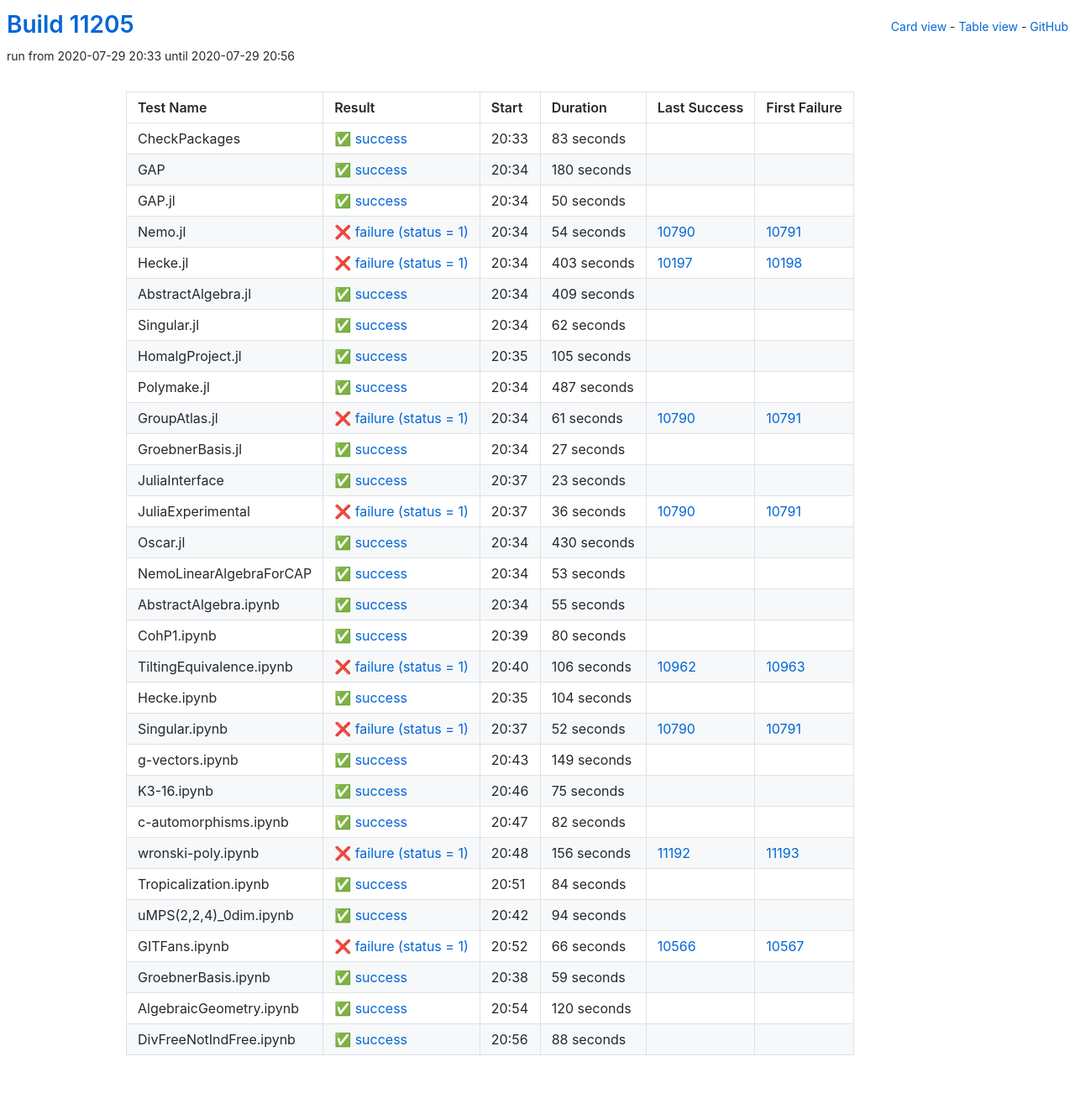
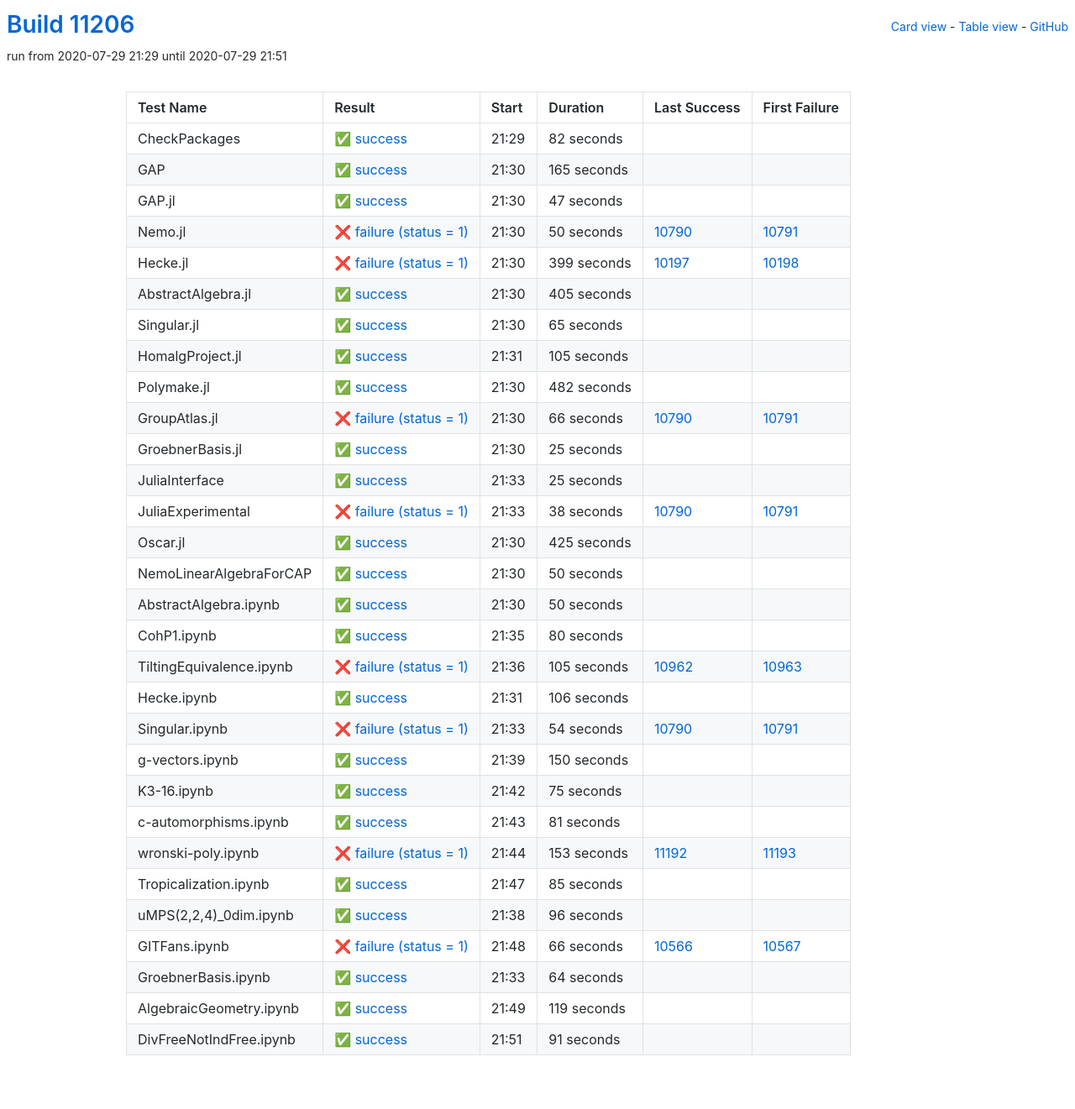
Before and after one commit to oscar-system/oscar-ci-status, a Jekyll site: the page built from table.html, in a window 1280 px wide. Shown: the whole page at 84% size. Built offline with Jekyll 4.4.1, drawn with Linux system fonts in a browser that asks for light colours.

Commit message:
Build #11206

```diff
--- a/_data/ci.yml
+++ b/_data/ci.yml
@@ -1,6 +1,6 @@
 ---
-build: 11205
-build_url: https://oscarci.mathematik.uni-kl.de/job/oscar/11205/
+build: 11206
+build_url: https://oscarci.mathematik.uni-kl.de/job/oscar/11206/
 job: oscar
 organization: oscar-system
 repo: oscar-ci-status
@@ -8,92 +8,92 @@
 tests:
 - name: CheckPackages
   id: checkpackages
-  log: https://oscarci.mathematik.uni-kl.de/job/oscar/11205/artifact/logs/build-11205/CheckPackages.log
-  start: 2020-07-29 20:33
+  log: https://oscarci.mathematik.uni-kl.de/job/oscar/11206/artifact/logs/build-11206/CheckPackages.log
+  start: 2020-07-29 21:29
   success: true
   exitcode: 0
   status: success
-  duration: 83
+  duration: 82
   last_success: false
   last_success_url:
   first_failure: false
   first_failure_url:
 - name: GAP
   id: gap
-  log: https://oscarci.mathematik.uni-kl.de/job/oscar/11205/artifact/logs/build-11205/GAP.log
-  start: 2020-07-29 20:34
+  log: https://oscarci.mathematik.uni-kl.de/job/oscar/11206/artifact/logs/build-11206/GAP.log
+  start: 2020-07-29 21:30
   success: true
   exitcode: 0
   status: success
-  duration: 180
+  duration: 165
   last_success: false
   last_success_url:
   first_failure: false
   first_failure_url:
 - name: GAP.jl
   id: gap-jl
-  log: https://oscarci.mathematik.uni-kl.de/job/oscar/11205/artifact/logs/build-11205/GAP.jl.log
-  start: 2020-07-29 20:34
+  log: https://oscarci.mathematik.uni-kl.de/job/oscar/11206/artifact/logs/build-11206/GAP.jl.log
+  start: 2020-07-29 21:30
   success: true
   exitcode: 0
   status: success
-  duration: 50
+  duration: 47
   last_success: false
   last_success_url:
   first_failure: false
   first_failure_url:
 - name: Nemo.jl
   id: nemo-jl
-  log: https://oscarci.mathematik.uni-kl.de/job/oscar/11205/artifact/logs/build-11205/Nemo.jl.log
-  start: 2020-07-29 20:34
+  log: https://oscarci.mathematik.uni-kl.de/job/oscar/11206/artifact/logs/build-11206/Nemo.jl.log
+  start: 2020-07-29 21:30
   success: false
   exitcode: 1
   status: failure
-  duration: 54
+  duration: 50
   last_success: 10790
   last_success_url: https://oscarci.mathematik.uni-kl.de/job/oscar/10790/
   first_failure: 10791
   first_failure_url: https://oscarci.mathematik.uni-kl.de/job/oscar/10791/
 - name: Hecke.jl
   id: hecke-jl
-  log: https://oscarci.mathematik.uni-kl.de/job/oscar/11205/artifact/logs/build-11205/Hecke.jl.log
-  start: 2020-07-29 20:34
+  log: https://oscarci.mathematik.uni-kl.de/job/oscar/11206/artifact/logs/build-11206/Hecke.jl.log
+  start: 2020-07-29 21:30
   success: false
   exitcode: 1
   status: failure
-  duration: 403
+  duration: 399
   last_success: 10197
   last_success_url: https://oscarci.mathematik.uni-kl.de/job/oscar/10197/
   first_failure: 10198
   first_failure_url: https://oscarci.mathematik.uni-kl.de/job/oscar/10198/
 - name: AbstractAlgebra.jl
   id: abstractalgebra-jl
-  log: https://oscarci.mathematik.uni-kl.de/job/oscar/11205/artifact/logs/build-11205/AbstractAlgebra.jl.log
-  start: 2020-07-29 20:34
+  log: https://oscarci.mathematik.uni-kl.de/job/oscar/11206/artifact/logs/build-11206/AbstractAlgebra.jl.log
+  start: 2020-07-29 21:30
   success: true
   exitcode: 0
   status: success
-  duration: 409
+  duration: 405
   last_success: false
   last_success_url:
   first_failure: false
   first_failure_url:
 - name: Singular.jl
   id: singular-jl
-  log: https://oscarci.mathematik.uni-kl.de/job/oscar/11205/artifact/logs/build-11205/Singular.jl.log
-  start: 2020-07-29 20:34
+  log: https://oscarci.mathematik.uni-kl.de/job/oscar/11206/artifact/logs/build-11206/Singular.jl.log
+  start: 2020-07-29 21:30
   success: true
   exitcode: 0
   status: success
-  duration: 62
+  duration: 65
   last_success: false
   last_success_url:
   first_failure: false
   first_failure_url:
 - name: HomalgProject.jl
   id: homalgproject-jl
-  log: https://oscarci.mathematik.uni-kl.de/job/oscar/11205/artifact/logs/build-11205/HomalgProject.jl.log
-  start: 2020-07-29 20:35
+  log: https://oscarci.mathematik.uni-kl.de/job/oscar/11206/artifact/logs/build-11206/HomalgProject.jl.log
+  start: 2020-07-29 21:31
   success: true
   exitcode: 0
   status: success
@@ -104,104 +104,104 @@
   first_failure_url:
 - name: Polymake.jl
   id: polymake-jl
-  log: https://oscarci.mathematik.uni-kl.de/job/oscar/11205/artifact/logs/build-11205/Polymake.jl.log
-  start: 2020-07-29 20:34
+  log: https://oscarci.mathematik.uni-kl.de/job/oscar/11206/artifact/logs/build-11206/Polymake.jl.log
+  start: 2020-07-29 21:30
   success: true
   exitcode: 0
   status: success
-  duration: 487
+  duration: 482
   last_success: false
   last_success_url:
   first_failure: false
   first_failure_url:
 - name: GroupAtlas.jl
   id: groupatlas-jl
-  log: https://oscarci.mathematik.uni-kl.de/job/oscar/11205/artifact/logs/build-11205/GroupAtlas.jl.log
-  start: 2020-07-29 20:34
+  log: https://oscarci.mathematik.uni-kl.de/job/oscar/11206/artifact/logs/build-11206/GroupAtlas.jl.log
+  start: 2020-07-29 21:30
   success: false
   exitcode: 1
   status: failure
-  duration: 61
+  duration: 66
   last_success: 10790
   last_success_url: https://oscarci.mathematik.uni-kl.de/job/oscar/10790/
   first_failure: 10791
   first_failure_url: https://oscarci.mathematik.uni-kl.de/job/oscar/10791/
 - name: GroebnerBasis.jl
   id: groebnerbasis-jl
-  log: https://oscarci.mathematik.uni-kl.de/job/oscar/11205/artifact/logs/build-11205/GroebnerBasis.jl.log
-  start: 2020-07-29 20:34
+  log: https://oscarci.mathematik.uni-kl.de/job/oscar/11206/artifact/logs/build-11206/GroebnerBasis.jl.log
+  start: 2020-07-29 21:30
   success: true
   exitcode: 0
   status: success
-  duration: 27
+  duration: 25
   last_success: false
   last_success_url:
   first_failure: false
   first_failure_url:
 - name: JuliaInterface
   id: juliainterface
-  log: https://oscarci.mathematik.uni-kl.de/job/oscar/11205/artifact/logs/build-11205/JuliaInterface.log
-  start: 2020-07-29 20:37
+  log: https://oscarci.mathematik.uni-kl.de/job/oscar/11206/artifact/logs/build-11206/JuliaInterface.log
+  start: 2020-07-29 21:33
   success: true
   exitcode: 0
   status: success
-  duration: 23
+  duration: 25
   last_success: false
   last_success_url:
   first_failure: false
   first_failure_url:
 - name: JuliaExperimental
   id: juliaexperimental
-  log: https://oscarci.mathematik.uni-kl.de/job/oscar/11205/artifact/logs/build-11205/JuliaExperimental.log
-  start: 2020-07-29 20:37
+  log: https://oscarci.mathematik.uni-kl.de/job/oscar/11206/artifact/logs/build-11206/JuliaExperimental.log
+  start: 2020-07-29 21:33
   success: false
   exitcode: 1
   status: failure
-  duration: 36
+  duration: 38
   last_success: 10790
   last_success_url: https://oscarci.mathematik.uni-kl.de/job/oscar/10790/
   first_failure: 10791
   first_failure_url: https://oscarci.mathematik.uni-kl.de/job/oscar/10791/
 - name: Oscar.jl
   id: oscar-jl
-  log: https://oscarci.mathematik.uni-kl.de/job/oscar/11205/artifact/logs/build-11205/Oscar.jl.log
-  start: 2020-07-29 20:34
+  log: https://oscarci.mathematik.uni-kl.de/job/oscar/11206/artifact/logs/build-11206/Oscar.jl.log
+  start: 2020-07-29 21:30
   success: true
   exitcode: 0
   status: success
-  duration: 430
+  duration: 425
   last_success: false
   last_success_url:
   first_failure: false
   first_failure_url:
 - name: NemoLinearAlgebraForCAP
   id: nemolinearalgebraforcap
-  log: https://oscarci.mathematik.uni-kl.de/job/oscar/11205/artifact/logs/build-11205/NemoLinearAlgebraForCAP.log
-  start: 2020-07-29 20:34
+  log: https://oscarci.mathematik.uni-kl.de/job/oscar/11206/artifact/logs/build-11206/NemoLinearAlgebraForCAP.log
+  start: 2020-07-29 21:30
   success: true
   exitcode: 0
   status: success
-  duration: 53
+  duration: 50
   last_success: false
   last_success_url:
   first_failure: false
   first_failure_url:
 - name: AbstractAlgebra.ipynb
   id: abstractalgebra-ipynb
-  log: https://oscarci.mathematik.uni-kl.de/job/oscar/11205/artifact/logs/build-11205/AbstractAlgebra.ipynb.log
-  start: 2020-07-29 20:34
+  log: https://oscarci.mathematik.uni-kl.de/job/oscar/11206/artifact/logs/build-11206/AbstractAlgebra.ipynb.log
+  start: 2020-07-29 21:30
   success: true
   exitcode: 0
   status: success
-  duration: 55
+  duration: 50
   last_success: false
   last_success_url:
   first_failure: false
   first_failure_url:
 - name: CohP1.ipynb
   id: cohp1-ipynb
-  log: https://oscarci.mathematik.uni-kl.de/job/oscar/11205/artifact/logs/build-11205/CohP1.ipynb.log
-  start: 2020-07-29 20:39
+  log: https://oscarci.mathematik.uni-kl.de/job/oscar/11206/artifact/logs/build-11206/CohP1.ipynb.log
+  start: 2020-07-29 21:35
   success: true
   exitcode: 0
   status: success
@@ -212,56 +212,56 @@
   first_failure_url:
 - name: TiltingEquivalence.ipynb
   id: tiltingequivalence-ipynb
-  log: https://oscarci.mathematik.uni-kl.de/job/oscar/11205/artifact/logs/build-11205/TiltingEquivalence.ipynb.log
-  start: 2020-07-29 20:40
+  log: https://oscarci.mathematik.uni-kl.de/job/oscar/11206/artifact/logs/build-11206/TiltingEquivalence.ipynb.log
+  start: 2020-07-29 21:36
   success: false
   exitcode: 1
   status: failure
-  duration: 106
+  duration: 105
   last_success: 10962
   last_success_url: https://oscarci.mathematik.uni-kl.de/job/oscar/10962/
   first_failure: 10963
   first_failure_url: https://oscarci.mathematik.uni-kl.de/job/oscar/10963/
 - name: Hecke.ipynb
   id: hecke-ipynb
-  log: https://oscarci.mathematik.uni-kl.de/job/oscar/11205/artifact/logs/build-11205/Hecke.ipynb.log
-  start: 2020-07-29 20:35
+  log: https://oscarci.mathematik.uni-kl.de/job/oscar/11206/artifact/logs/build-11206/Hecke.ipynb.log
+  start: 2020-07-29 21:31
   success: true
   exitcode: 0
   status: success
-  duration: 104
+  duration: 106
   last_success: false
   last_success_url:
   first_failure: false
   first_failure_url:
 - name: Singular.ipynb
   id: singular-ipynb
-  log: https://oscarci.mathematik.uni-kl.de/job/oscar/11205/artifact/logs/build-11205/Singular.ipynb.log
-  start: 2020-07-29 20:37
+  log: https://oscarci.mathematik.uni-kl.de/job/oscar/11206/artifact/logs/build-11206/Singular.ipynb.log
+  start: 2020-07-29 21:33
   success: false
   exitcode: 1
   status: failure
-  duration: 52
+  duration: 54
   last_success: 10790
   last_success_url: https://oscarci.mathematik.uni-kl.de/job/oscar/10790/
   first_failure: 10791
   first_failure_url: https://oscarci.mathematik.uni-kl.de/job/oscar/10791/
 - name: g-vectors.ipynb
   id: g-vectors-ipynb
-  log: https://oscarci.mathematik.uni-kl.de/job/oscar/11205/artifact/logs/build-11205/g-vectors.ipynb.log
-  start: 2020-07-29 20:43
+  log: https://oscarci.mathematik.uni-kl.de/job/oscar/11206/artifact/logs/build-11206/g-vectors.ipynb.log
+  start: 2020-07-29 21:39
   success: true
   exitcode: 0
   status: success
-  duration: 149
+  duration: 150
   last_success: false
   last_success_url:
   first_failure: false
   first_failure_url:
 - name: K3-16.ipynb
   id: k3-16-ipynb
-  log: https://oscarci.mathematik.uni-kl.de/job/oscar/11205/artifact/logs/build-11205/K3-16.ipynb.log
-  start: 2020-07-29 20:46
+  log: https://oscarci.mathematik.uni-kl.de/job/oscar/11206/artifact/logs/build-11206/K3-16.ipynb.log
+  start: 2020-07-29 21:42
   success: true
   exitcode: 0
   status: success
@@ -272,56 +272,56 @@
   first_failure_url:
 - name: c-automorphisms.ipynb
   id: c-automorphisms-ipynb
-  log: https://oscarci.mathematik.uni-kl.de/job/oscar/11205/artifact/logs/build-11205/c-automorphisms.ipynb.log
-  start: 2020-07-29 20:47
+  log: https://oscarci.mathematik.uni-kl.de/job/oscar/11206/artifact/logs/build-11206/c-automorphisms.ipynb.log
+  start: 2020-07-29 21:43
   success: true
   exitcode: 0
   status: success
-  duration: 82
+  duration: 81
   last_success: false
   last_success_url:
   first_failure: false
   first_failure_url:
 - name: wronski-poly.ipynb
   id: wronski-poly-ipynb
-  log: https://oscarci.mathematik.uni-kl.de/job/oscar/11205/artifact/logs/build-11205/wronski-poly.ipynb.log
-  start: 2020-07-29 20:48
+  log: https://oscarci.mathematik.uni-kl.de/job/oscar/11206/artifact/logs/build-11206/wronski-poly.ipynb.log
+  start: 2020-07-29 21:44
   success: false
   exitcode: 1
   status: failure
-  duration: 156
+  duration: 153
   last_success: 11192
   last_success_url: https://oscarci.mathematik.uni-kl.de/job/oscar/11192/
   first_failure: 11193
   first_failure_url: https://oscarci.mathematik.uni-kl.de/job/oscar/11193/
 - name: Tropicalization.ipynb
   id: tropicalization-ipynb
-  log: https://oscarci.mathematik.uni-kl.de/job/oscar/11205/artifact/logs/build-11205/Tropicalization.ipynb.log
-  start: 2020-07-29 20:51
+  log: https://oscarci.mathematik.uni-kl.de/job/oscar/11206/artifact/logs/build-11206/Tropicalization.ipynb.log
+  start: 2020-07-29 21:47
   success: true
   exitcode: 0
   status: success
-  duration: 84
+  duration: 85
   last_success: false
   last_success_url:
   first_failure: false
   first_failure_url:
 - name: uMPS(2,2,4)_0dim.ipynb
   id: umps-2-2-4-0dim-ipynb
-  log: https://oscarci.mathematik.uni-kl.de/job/oscar/11205/artifact/logs/build-11205/uMPS-2-2-4-_0dim.ipynb.log
-  start: 2020-07-29 20:42
+  log: https://oscarci.mathematik.uni-kl.de/job/oscar/11206/artifact/logs/build-11206/uMPS-2-2-4-_0dim.ipynb.log
+  start: 2020-07-29 21:38
   success: true
   exitcode: 0
   status: success
-  duration: 94
+  duration: 96
   last_success: false
   last_success_url:
   first_failure: false
   first_failure_url:
 - name: GITFans.ipynb
   id: gitfans-ipynb
-  log: https://oscarci.mathematik.uni-kl.de/job/oscar/11205/artifact/logs/build-11205/GITFans.ipynb.log
-  start: 2020-07-29 20:52
+  log: https://oscarci.mathematik.uni-kl.de/job/oscar/11206/artifact/logs/build-11206/GITFans.ipynb.log
+  start: 2020-07-29 21:48
   success: false
   exitcode: 1
   status: failure
@@ -332,36 +332,36 @@
   first_failure_url: https://oscarci.mathematik.uni-kl.de/job/oscar/10567/
 - name: GroebnerBasis.ipynb
   id: groebnerbasis-ipynb
-  log: https://oscarci.mathematik.uni-kl.de/job/oscar/11205/artifact/logs/build-11205/GroebnerBasis.ipynb.log
-  start: 2020-07-29 20:38
+  log: https://oscarci.mathematik.uni-kl.de/job/oscar/11206/artifact/logs/build-11206/GroebnerBasis.ipynb.log
+  start: 2020-07-29 21:33
   success: true
   exitcode: 0
   status: success
-  duration: 59
+  duration: 64
   last_success: false
   last_success_url:
   first_failure: false
   first_failure_url:
 - name: AlgebraicGeometry.ipynb
   id: algebraicgeometry-ipynb
-  log: https://oscarci.mathematik.uni-kl.de/job/oscar/11205/artifact/logs/build-11205/AlgebraicGeometry.ipynb.log
-  start: 2020-07-29 20:54
+  log: https://oscarci.mathematik.uni-kl.de/job/oscar/11206/artifact/logs/build-11206/AlgebraicGeometry.ipynb.log
+  start: 2020-07-29 21:49
   success: true
   exitcode: 0
   status: success
-  duration: 120
+  duration: 119
   last_success: false
   last_success_url:
   first_failure: false
   first_failure_url:
 - name: DivFreeNotIndFree.ipynb
   id: divfreenotindfree-ipynb
-  log: https://oscarci.mathematik.uni-kl.de/job/oscar/11205/artifact/logs/build-11205/DivFreeNotIndFree.ipynb.log
-  start: 2020-07-29 20:56
+  log: https://oscarci.mathematik.uni-kl.de/job/oscar/11206/artifact/logs/build-11206/DivFreeNotIndFree.ipynb.log
+  start: 2020-07-29 21:51
   success: true
   exitcode: 0
   status: success
-  duration: 88
+  duration: 91
   last_success: false
   last_success_url:
   first_failure: false
```
Also changed, not shown: README.md.
